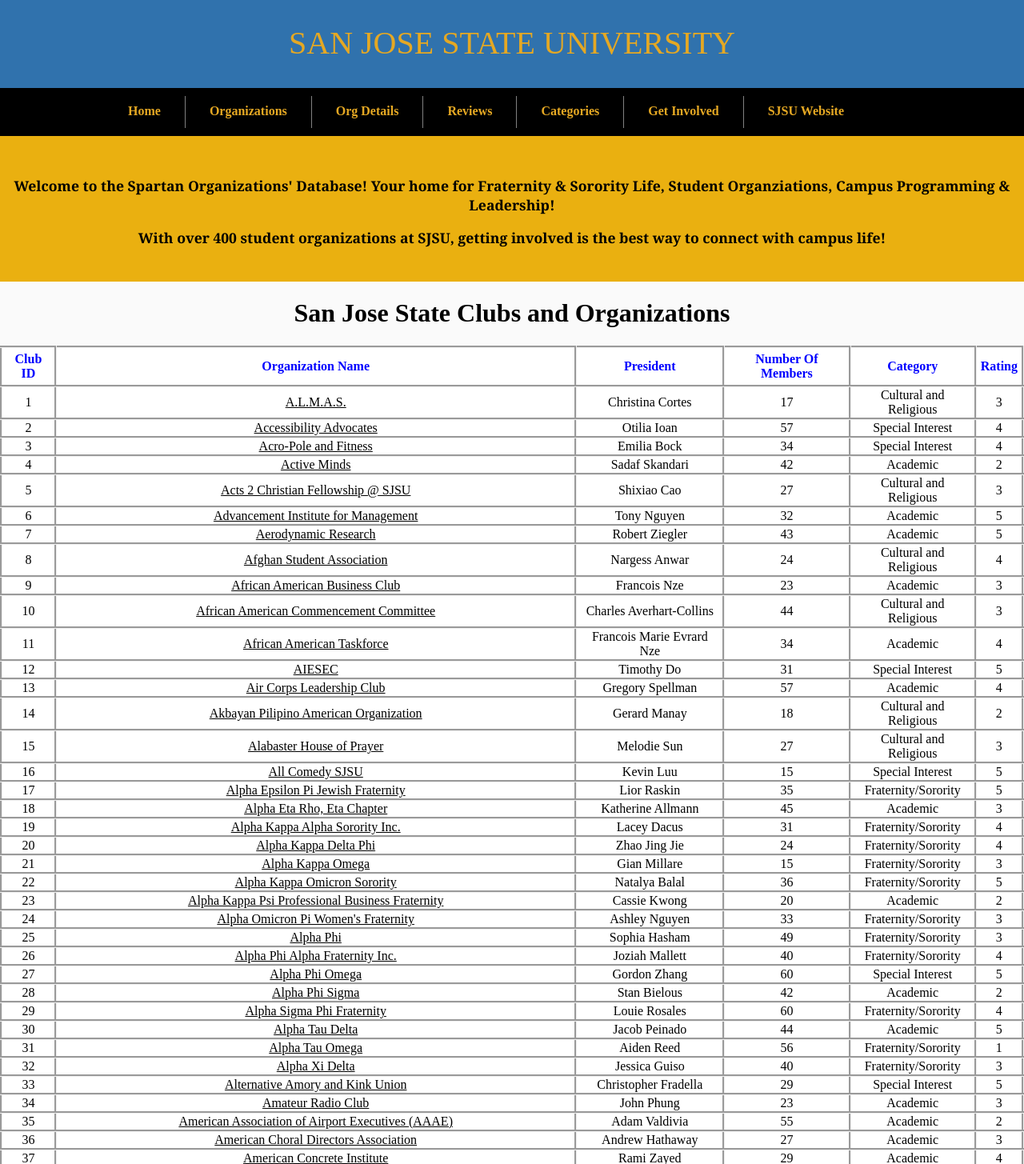
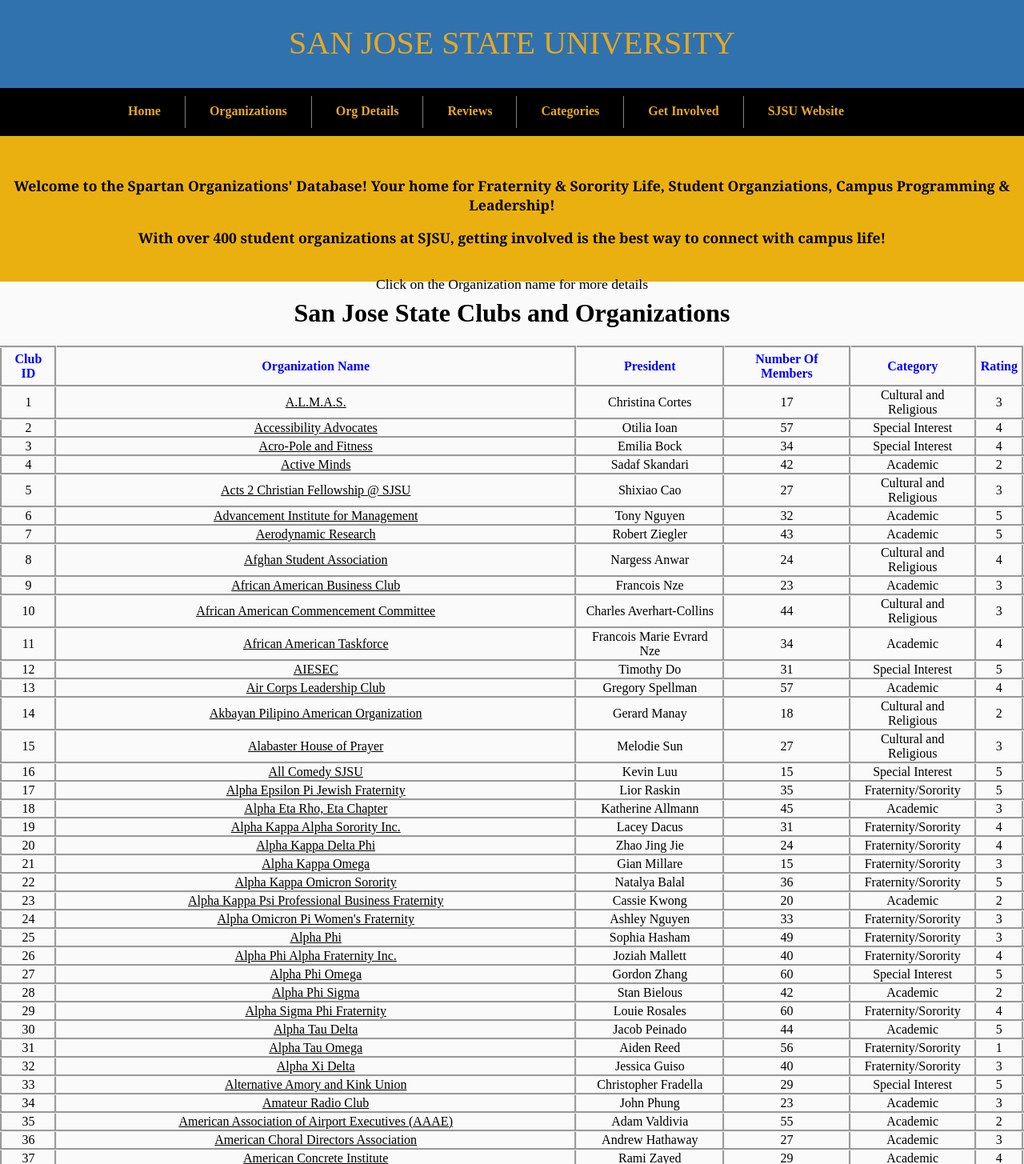
Before and after one commit to MartinTirtawisata/Project-BUS-92, a Flask app: page /showall in a window 1280 px wide. Shown: the top 1455 px of the page at 80% size. Run offline with Flask 2, Linux system fonts and the light colour scheme.

Commit message:
small change

```diff
--- a/Clubs with SQL Database Module/my_app/source/views.py
+++ b/Clubs with SQL Database Module/my_app/source/views.py
@@ -312,7 +312,7 @@
 #--------------- Review Handler ------------------#
 
 #Parameters: Key
-@my_app.route ('/show/review')
+@my_app.route ('/show/reviews')
 
 def show_review():
     return render_template("ReviewPage.html")
--- a/Clubs with SQL Database Module/my_app/static/Homepage.css
+++ b/Clubs with SQL Database Module/my_app/static/Homepage.css
@@ -87,5 +87,5 @@
 
 a:hover, a:active {
     color: #E5A823;
-    background-color: #4ca6ad;
+    background-color: #3072AD;
 }
--- a/Clubs with SQL Database Module/my_app/static/categories.css
+++ b/Clubs with SQL Database Module/my_app/static/categories.css
@@ -81,7 +81,7 @@
     border-collapse: collapse;
     padding-left: 5px;
     padding-right: 5px;
-    background-color: white;
+    background-color: #FAFAFA;
     }
 th {
     padding: 5px;
--- a/Clubs with SQL Database Module/my_app/static/main_table.css
+++ b/Clubs with SQL Database Module/my_app/static/main_table.css
@@ -73,14 +73,19 @@
     font-size: 110%;
     margin: 0;
     padding: 32px 0 0 0;
-    }
+}
+
+span {
+    position: relative;
+    bottom: 20px;
+}
 
 table, th, td {
     border-style: outset;
     border-collapse: collapse;
     padding-left: 5px;
     padding-right: 5px;
-    background-color: white;
+    background-color: #FAFAFA;
     }
 th {
     padding: 5px;
--- a/Clubs with SQL Database Module/my_app/static/show_one.css
+++ b/Clubs with SQL Database Module/my_app/static/show_one.css
@@ -58,6 +58,7 @@
 
 table {
     margin-top: 50px;
+    background-color: #FAFAFA;
 }
 
 table td {
--- a/Clubs with SQL Database Module/my_app/templates/main_table.html
+++ b/Clubs with SQL Database Module/my_app/templates/main_table.html
@@ -39,6 +39,9 @@
                         Student Organziations, Campus Programming & Leadership! </p>
             <p> With over 400 student organizations at SJSU, getting involved is the best
                         way to connect with campus life! </font></b></p>
+            <br>
+            <p><span> Click on the Organization name for more details </span></p>
+
             </div>
 
             <table style="width:100%">
```
Also changed, not shown: Clubs with SQL Database Module/my_app/static/sub_table.css (+7 -2 lines), Clubs with SQL Database Module/my_app/templates/sub_table.html (+8 -2 lines).
